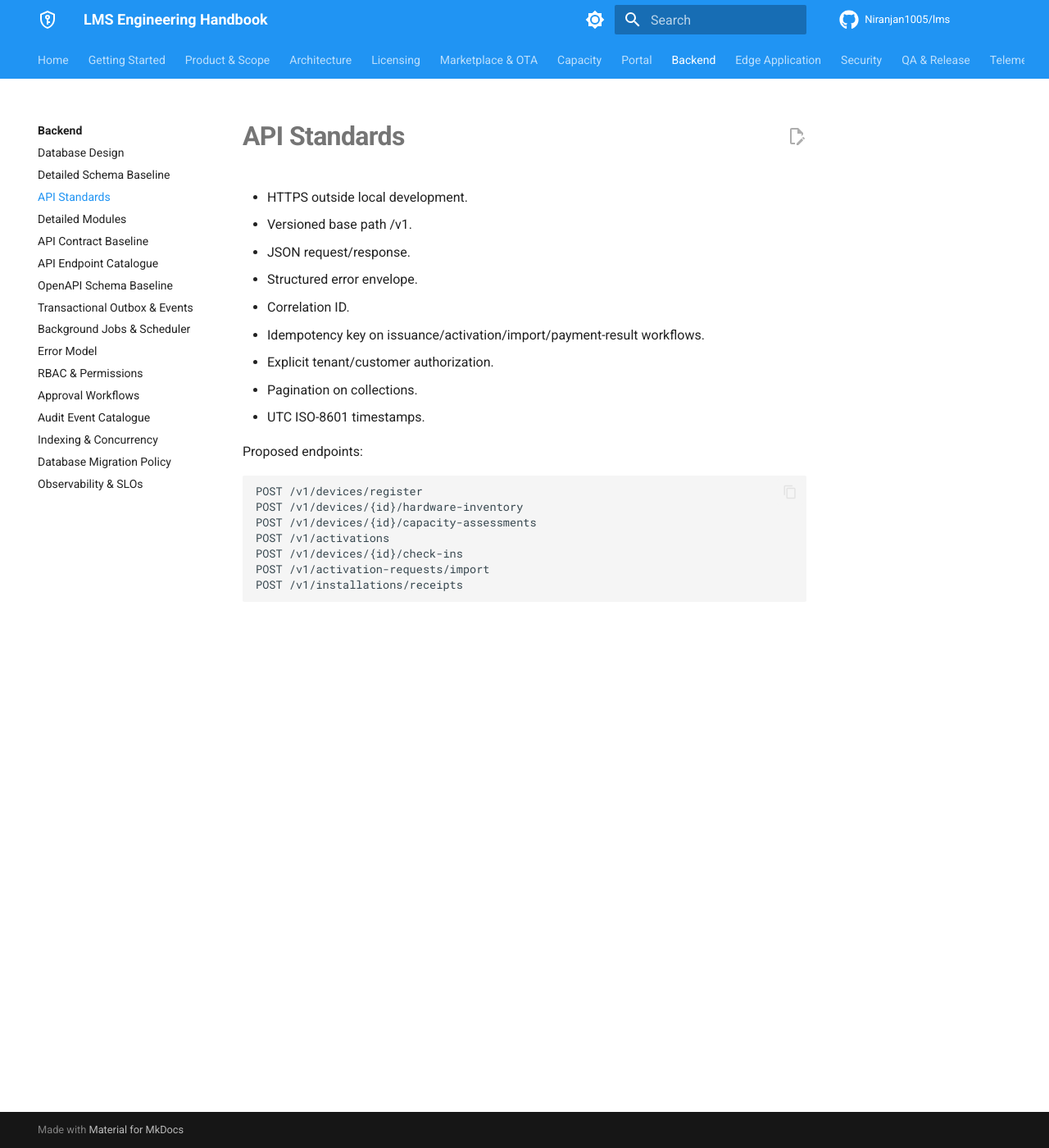
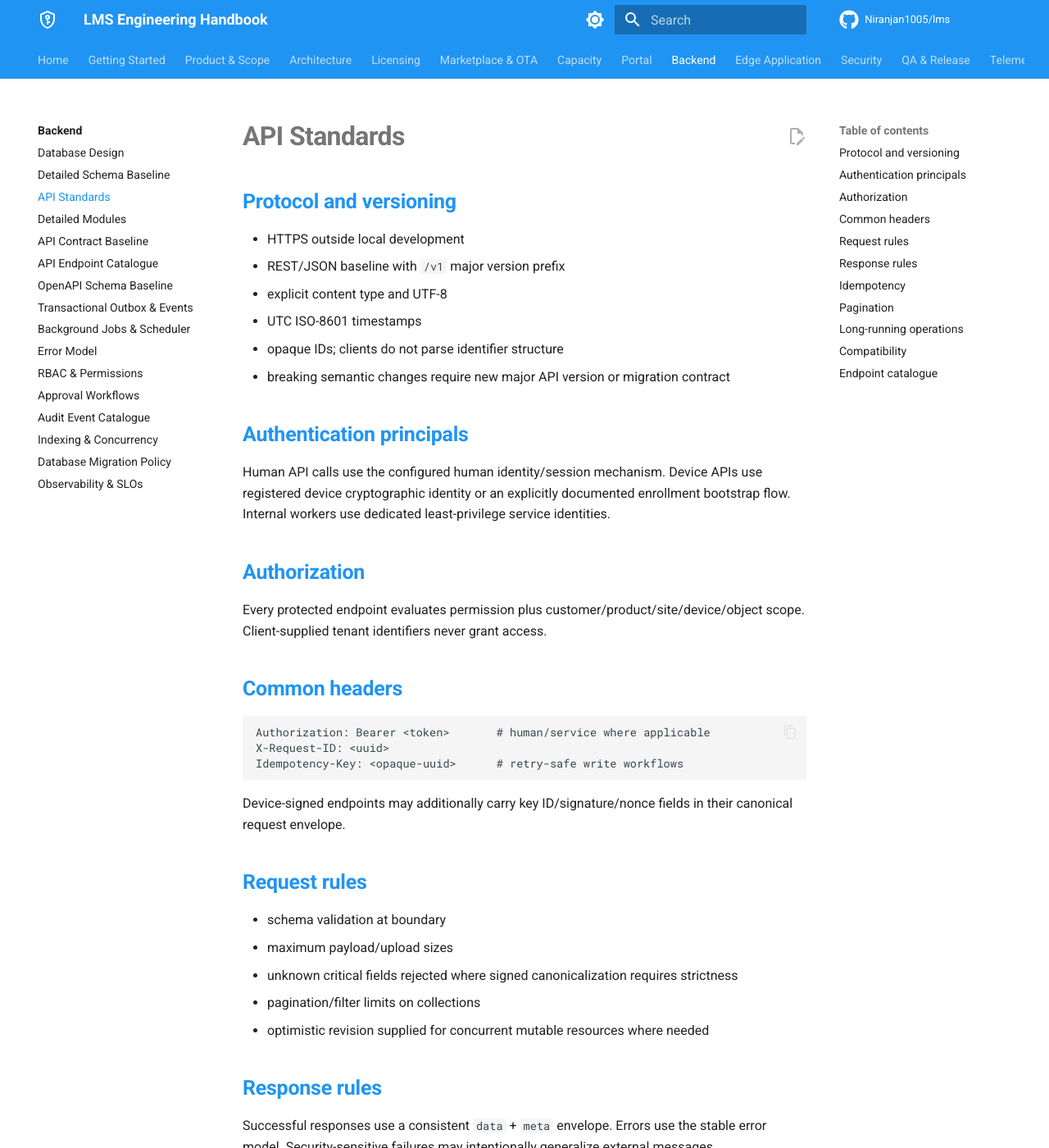
Before and after one commit to Niranjan1005/lms, an MkDocs documentation site: the page built from docs/backend/api-standards.md, in a window 1280 px wide and 1400 px high. Shown: the whole window at 82% size. Built offline with MkDocs 1.6.1 and Material for MkDocs 9.7.7, drawn with Linux system fonts in a browser that asks for light colours; comment, search, counter and statistics services are not loaded; some of the changed text lies outside the part shown.

Commit message:
docs: complete API standards

```diff
--- a/docs/backend/api-standards.md
+++ b/docs/backend/api-standards.md
@@ -1,23 +1,60 @@
 # API Standards
 
-- HTTPS outside local development.
-- Versioned base path /v1.
-- JSON request/response.
-- Structured error envelope.
-- Correlation ID.
-- Idempotency key on issuance/activation/import/payment-result workflows.
-- Explicit tenant/customer authorization.
-- Pagination on collections.
-- UTC ISO-8601 timestamps.
+## Protocol and versioning
 
-Proposed endpoints:
+- HTTPS outside local development
+- REST/JSON baseline with `/v1` major version prefix
+- explicit content type and UTF-8
+- UTC ISO-8601 timestamps
+- opaque IDs; clients do not parse identifier structure
+- breaking semantic changes require new major API version or migration contract
+
+## Authentication principals
+
+Human API calls use the configured human identity/session mechanism. Device APIs use registered device cryptographic identity or an explicitly documented enrollment bootstrap flow. Internal workers use dedicated least-privilege service identities.
+
+## Authorization
+
+Every protected endpoint evaluates permission plus customer/product/site/device/object scope. Client-supplied tenant identifiers never grant access.
+
+## Common headers
 
 ~~~text
-POST /v1/devices/register
-POST /v1/devices/{id}/hardware-inventory
-POST /v1/devices/{id}/capacity-assessments
-POST /v1/activations
-POST /v1/devices/{id}/check-ins
-POST /v1/activation-requests/import
-POST /v1/installations/receipts
+Authorization: Bearer <token>       # human/service where applicable
+X-Request-ID: <uuid>
+Idempotency-Key: <opaque-uuid>      # retry-safe write workflows
 ~~~
+
+Device-signed endpoints may additionally carry key ID/signature/nonce fields in their canonical request envelope.
+
+## Request rules
+
+- schema validation at boundary
+- maximum payload/upload sizes
+- unknown critical fields rejected where signed canonicalization requires strictness
+- pagination/filter limits on collections
+- optimistic revision supplied for concurrent mutable resources where needed
+
+## Response rules
+
+Successful responses use a consistent `data` + `meta` envelope. Errors use the stable error model. Security-sensitive failures may intentionally generalize external messages.
+
+## Idempotency
+
+Required for grant issuance, activation, offline import, payment/commercial callbacks, deployment creation and other retried write workflows. Same key + different request hash is rejected.
+
+## Pagination
+
+Cursor pagination is preferred for large/ordered collections. APIs define stable sort order, maximum page size and tenant-scoped filters.
+
+## Long-running operations
+
+Release builds, large deployments, offline bundle generation and other long operations return a job/resource identifier rather than holding an HTTP request open. Job state is durable and observable.
+
+## Compatibility
+
+Additive optional fields are allowed within `/v1`. Removal, type changes, changed meaning, newly required fields or changed security semantics require explicit compatibility handling.
+
+## Endpoint catalogue
+
+The authoritative inventory is maintained in `API Endpoint Catalogue`; generated OpenAPI becomes the executable contract once implementation begins.
```
